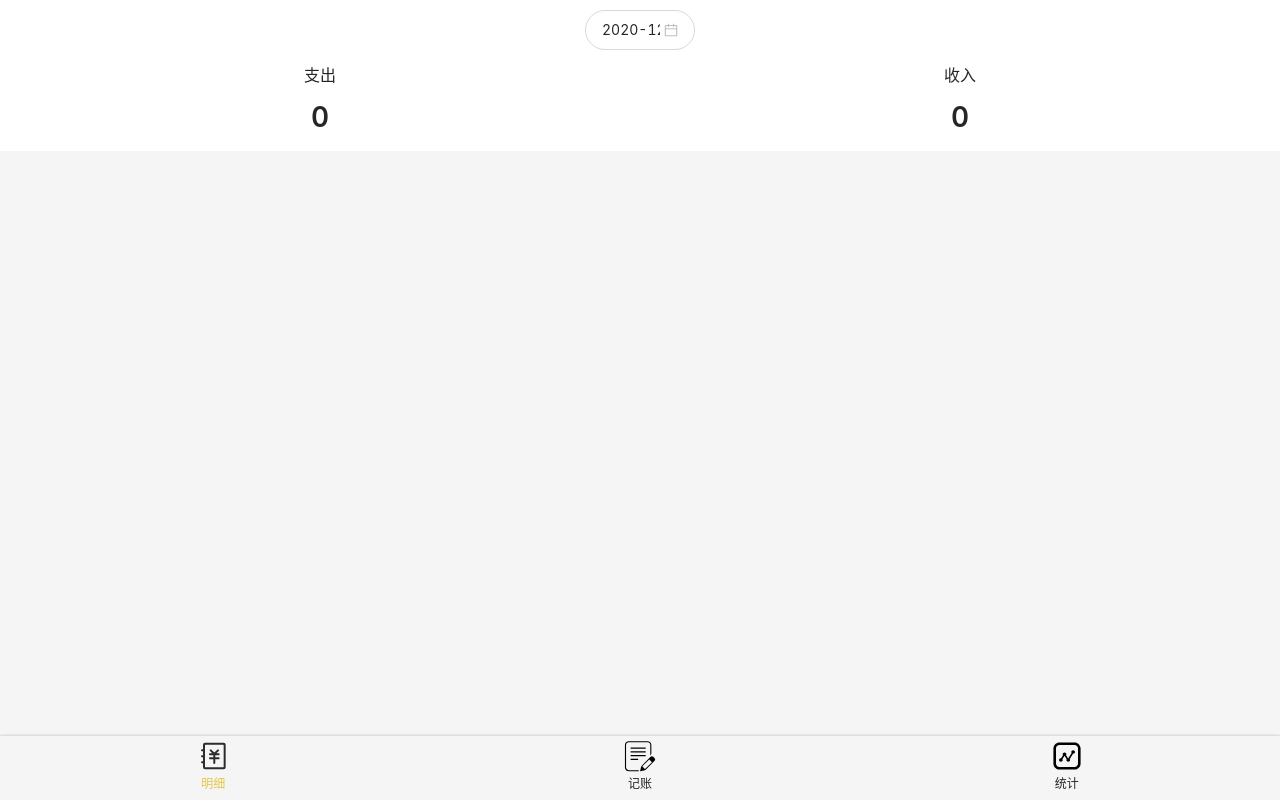
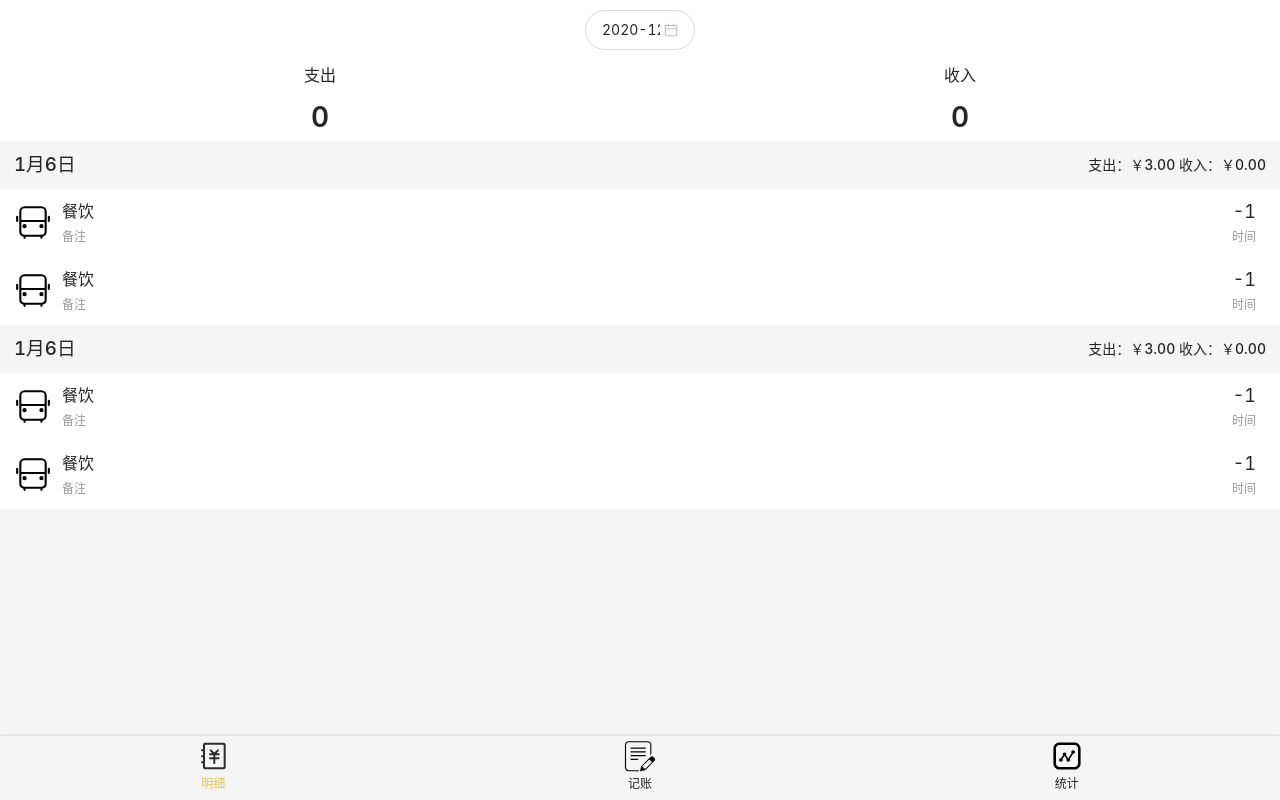
Before and after one commit to ChiLi2000/keep-accounts-r, a React app: page /#/detail in a window 1280 px wide. Built offline with nearby package versions, Linux system fonts and the light colour scheme.

Commit message:
Detail.tsx record UI

```diff
--- a/src/components/MyCategorySection.tsx
+++ b/src/components/MyCategorySection.tsx
@@ -18,7 +18,7 @@ const MyCategorySection = styled(CategorySection)`
           border-bottom:2px solid gray;
         }
         >span{
-          padding: 16px 16px 10px 16px;
+          padding: 16px 16px 0 16px;
           font-size: 28px;
           font-weight: 600
        }
--- a/src/index.scss
+++ b/src/index.scss
@@ -28,3 +28,17 @@ input {
   display: block;
   clear: both;
 }
+.topItem{
+  grid-column: 2;
+  grid-row: 1;
+  >span{
+    font-size:18px;
+  }
+}
+.bottomItem{
+  grid-column: 2;
+  grid-row: 2;
+  font-size: 12px;
+  color: #999;
+  font-weight: normal;
+}
--- a/src/views/Detail.tsx
+++ b/src/views/Detail.tsx
@@ -4,6 +4,41 @@ import moment from "moment";
 import {TimeSelector} from "components/TimeSelector";
 import {TimeWrapper} from "components/TimeWrapper";
 import {MyCategorySection} from "components/MyCategorySection";
+import styled from "styled-components";
+import Icon from "components/Icon";
+
+const RecordItemWrapper = styled.div`
+  background: #ffff;
+  display: grid;
+  grid: auto auto / 38px 1fr;
+  padding:8px 14px;
+    >svg{
+      width: 38px;
+      height: 38px;
+      grid-column: 1;
+      grid-row: 1 / span 2;
+      margin-top: 6px;
+    }
+    >p{
+      margin:0;
+      padding: 4px 10px;
+      display: flex;
+      justify-content: space-between;
+      align-items: center;
+    }
+`;
+const Header = styled.h3`
+  margin:0;
+  display: flex;
+  justify-content: space-between;
+  align-content: center;
+  text-align: center;
+  line-height: 24px;
+  padding: 12px 14px;
+`;
+const RightContent = styled.span`
+   font-size: 14px;
+`;
 
 function Detail() {
   const [x, setX] = useState(moment(new Date().toISOString()).format("YYYY-MM"));
@@ -17,6 +52,34 @@ function Detail() {
                       style={styleTime}/>
       </TimeWrapper>
       <MyCategorySection slot='-'/>
+      <Header>
+        1月6日
+        <RightContent> 支出：￥3.00 收入：￥0.00 </RightContent>
+      </Header>
+      <RecordItemWrapper>
+        <Icon name="交通"/>
+        <p className="topItem">餐饮<span>-1</span></p>
+        <p className="bottomItem">备注<span>时间</span></p>
+      </RecordItemWrapper>
+      <RecordItemWrapper>
+        <Icon name="交通"/>
+        <p className="topItem">餐饮<span>-1</span></p>
+        <p className="bottomItem">备注<span>时间</span></p>
+      </RecordItemWrapper>
+      <Header>
+        1月6日
+        <RightContent> 支出：￥3.00 收入：￥0.00 </RightContent>
+      </Header>
+      <RecordItemWrapper>
+        <Icon name="交通"/>
+        <p className="topItem">餐饮<span>-1</span></p>
+        <p className="bottomItem">备注<span>时间</span></p>
+      </RecordItemWrapper>
+      <RecordItemWrapper>
+        <Icon name="交通"/>
+        <p className="topItem">餐饮<span>-1</span></p>
+        <p className="bottomItem">备注<span>时间</span></p>
+      </RecordItemWrapper>
 
     </Layout>
   );
```
